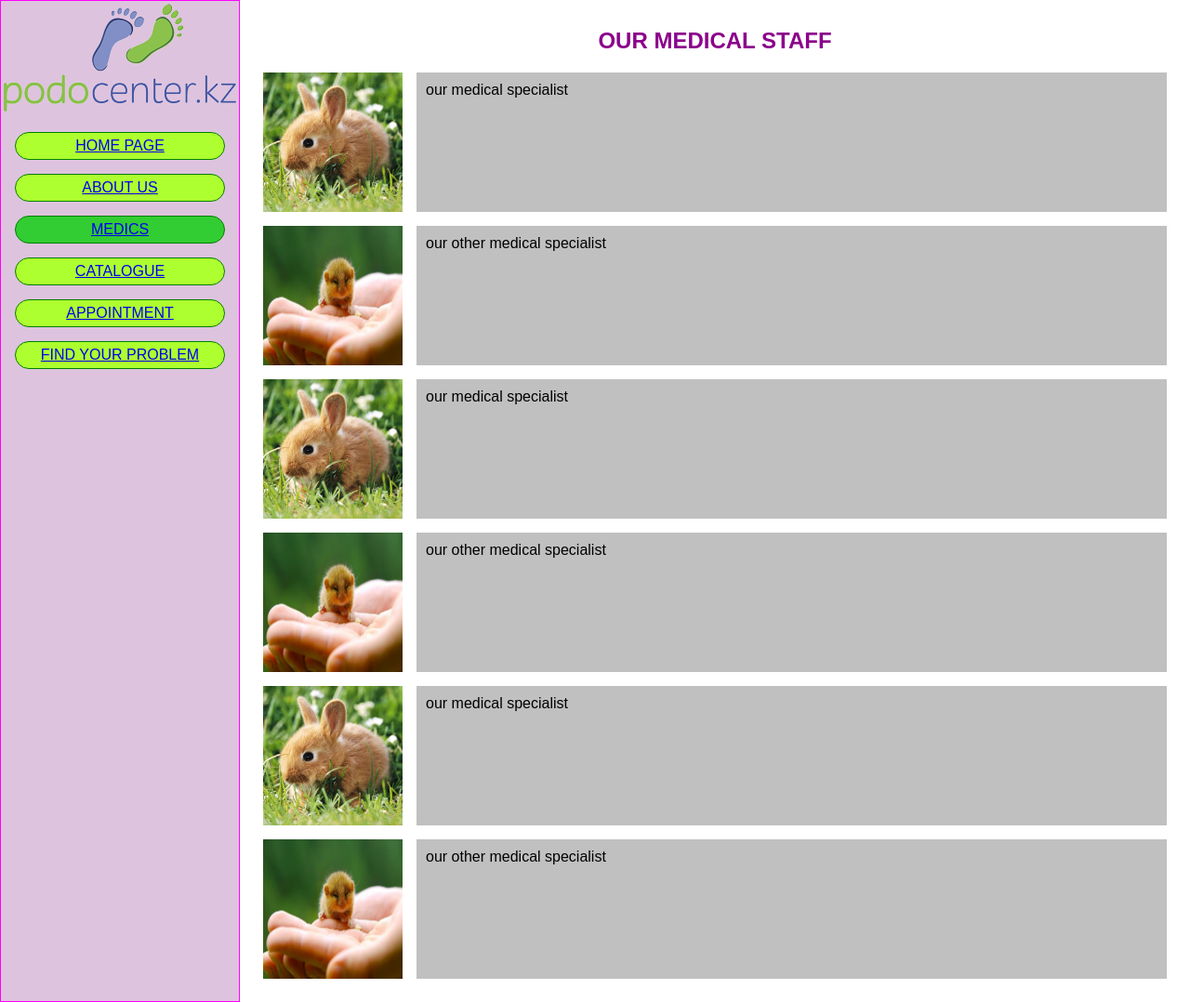
After one commit to alexandr-krylov/DaLeS, a PHP site: page /medics.html in a window 1280 px wide. The commit adds this page. Shown: the whole page at 93% size. Run offline with PHP 8.4, Linux system fonts and the light colour scheme.

Commit message:
medics complete

```diff
--- a/css/style.css
+++ b/css/style.css
@@ -43,7 +43,9 @@ h2{
   background-color: limegreen;
 }
 div.main-content{
-  padding: 10px 10px 10px 270px;
+  padding: 10px;
+  height: calc(100vh - 20px);
+  overflow: auto;
 }
 
 p{
@@ -87,3 +89,25 @@ p{
   color: darkmagenta;
   font-weight: bold;
 }
+
+.medical-staff{
+
+}
+
+.medical-staff img{
+  display: block;
+  float: left;
+  margin: 15px;
+  margin-top: 0;
+  width: 150px;
+  height: 150px;
+}
+
+.medical-staff p{
+  display: block;
+  /*float: right;*/
+  margin: 15px;
+  margin-left: 180px;
+  padding: 10px;
+  height: 130px;
+}
--- /dev/null
+++ b/medics.html
@@ -0,0 +1,57 @@
+<!doctype html>
+<html>
+<head>
+  <meta charset="utf-8">
+  <title></title>
+  <meta name="description" content="podocenter">
+  <meta name="viewport" content="width=device-width, initial-scale=1">
+  <link rel="icon" type="image/png" sizes="32x32" href="favicon-32x32.png">
+  <link rel="icon" type="image/png" sizes="96x96" href="favicon-96x96.png">
+  <link rel="icon" type="image/png" sizes="16x16" href="favicon-16x16.png">
+  <link rel="stylesheet" href="css/style.css">
+</head>
+
+<body>
+  <div class="content">
+    <div class="left-bar">
+      <div class="logo" id="logo"><img src="img/logo.png"></div>
+      <div class="menu-item" id="home"><a href="index.html">home page</a></div>
+      <div class="menu-item" id="about-us"><a href="aboutUs.html">about us</a></div>
+      <div class="menu-item pressed" id="medics"><a href="medics.html">medics</a></div>
+      <div class="menu-item" id="catalogue"><a href="catalogue.html">catalogue</a></div>
+      <div class="menu-item" id="appointment"><a href="appointment.html">appointment</a></div>
+      <div class="menu-item" id="find-problem"><a href="findProblem.html">Find Your Problem</a></div>
+    </div>
+    <div class="main-content">
+      <div>
+        <h2>Our medical staff</h2>
+        <div class="medical-staff">
+          <img src="img/our-team/2.jpg"><p>our medical specialist</p>
+        </div>
+        <div></div>
+        <div class="medical-staff">
+          <img src="img/our-team/3.jpg"><p>our other medical specialist</p>
+        </div>
+        <div class="medical-staff">
+          <img src="img/our-team/2.jpg"><p>our medical specialist</p>
+        </div>
+        <div></div>
+        <div class="medical-staff">
+          <img src="img/our-team/3.jpg"><p>our other medical specialist</p>
+        </div>
+        <div class="medical-staff">
+          <img src="img/our-team/2.jpg"><p>our medical specialist</p>
+        </div>
+        <div></div>
+        <div class="medical-staff">
+          <img src="img/our-team/3.jpg"><p>our other medical specialist</p>
+        </div>
+      </div>
+    </div>
+  </div>
+  <script src="js/vendor/modernizr-3.11.2.min.js"></script>
+  <script src="js/plugins.js"></script>
+  <script src="js/main.js"></script>
+</body>
+
+</html>
```
Also changed, not shown: catalogue.html (added, +57 -0 lines).
